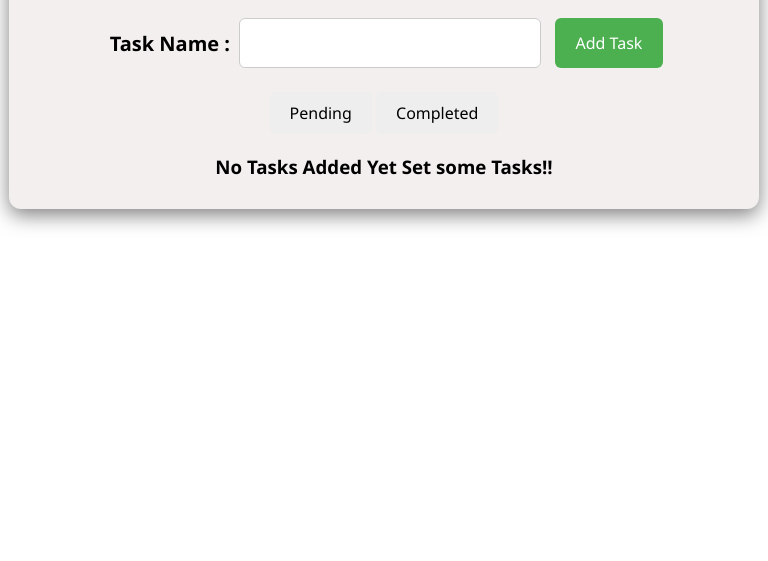
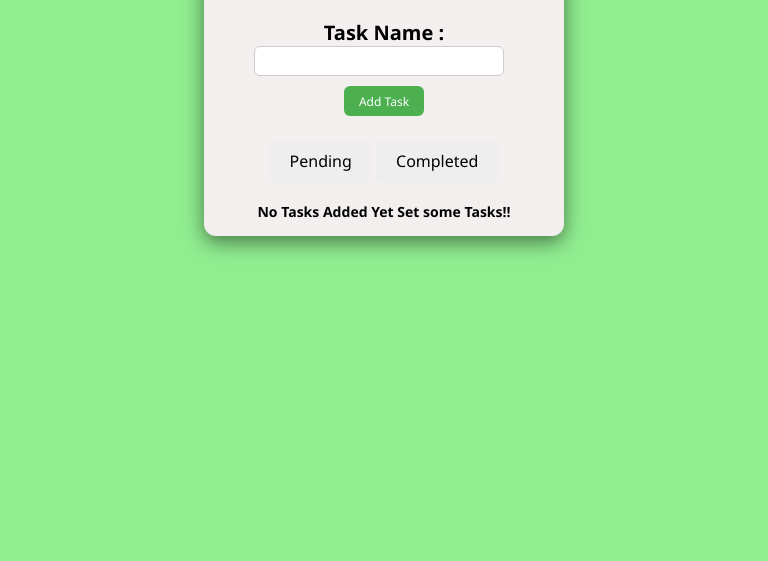
Before and after one commit to Teja-Munikrishna-Geddam/To-Do-List, a plain HTML site: page index.html in a window 768 px wide. Shown: the part 239-800 px from the top of the page. Drawn offline with Linux system fonts and the light colour scheme.

Commit message:
CSS updated

```diff
--- a/index.html
+++ b/index.html
@@ -37,8 +37,9 @@
         }
 
         /* Header */
-        #todoBox h1 {
-            font-size: 2rem;
+        h1 {
+            margin-top: 25px;
+            font-size: 1.5rem;
             margin-bottom: 15px;
             color: #333;
         }
@@ -53,6 +54,7 @@
         [data-task] {
             padding: 8px;
             margin: 10px 50px;
+            text-transform: capitalize;
         }
 
 
@@ -175,6 +177,75 @@
             color: #777;
             font-style: italic;
         }
+
+
+        /*Media Queries for Mobile Devices*/
+
+        @media screen and (min-width: 410px) and (max-width: 768px) {
+            body {
+                background-color: lightgreen;
+            }
+
+            .container {
+                width: 360px;
+                padding: 5px;
+            }
+
+            #todoBox {
+                display: flex;
+                flex-direction: column;
+                align-items: center;
+                width: 400px;
+                justify-content: space-evenly;
+            }
+
+            /* Header */
+            #todoBox h1 {
+                font-size: 1rem;
+                margin-bottom: 15px;
+                color: #333;
+            }
+
+            .li-task {
+                font-family: Arial, Helvetica, sans-serif;
+                font-size: 12px;
+                font-weight: 400;
+            }
+
+            #list,
+            #completedList {
+                padding: 5px;
+                display: flex;
+                flex-direction: column;
+                width: 300px;
+                font-size: 12px;
+            }
+
+            #pendingBox,#completedBox {
+                font-size: 12px;
+            }
+
+            button {
+                width: 50px;
+                font-size: 12px;
+                text-align: center;
+                padding: 5px;
+            }
+            #todoBox input {
+                width: 250px;
+                height: 30px;
+            }
+
+            #todoBox button {
+                margin-top:10px ;
+                width: 80px;
+                font-size: 12px;
+                padding: 2px;
+                height: 30px;
+            }
+
+
+        }
     </style>
 </head>
 
```
